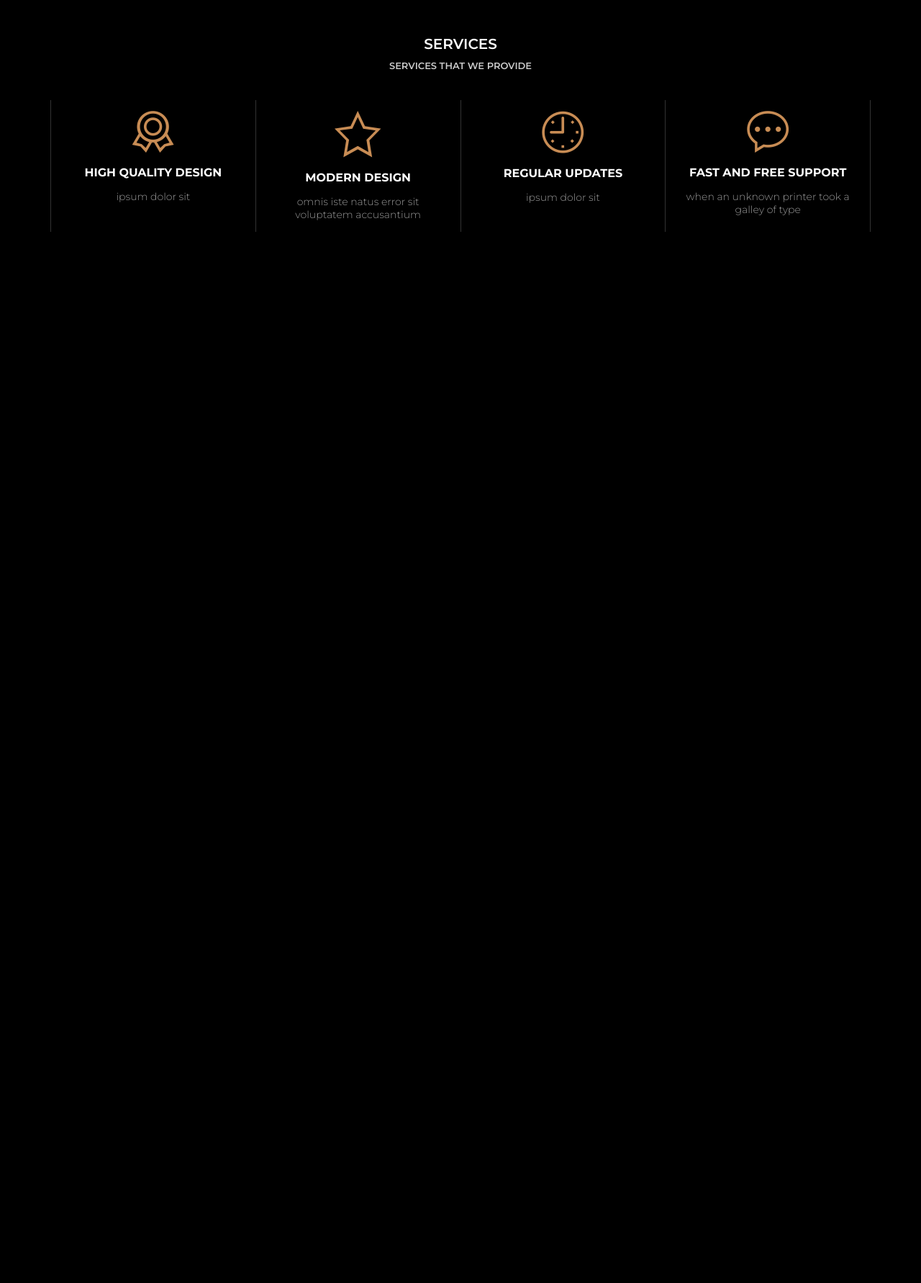
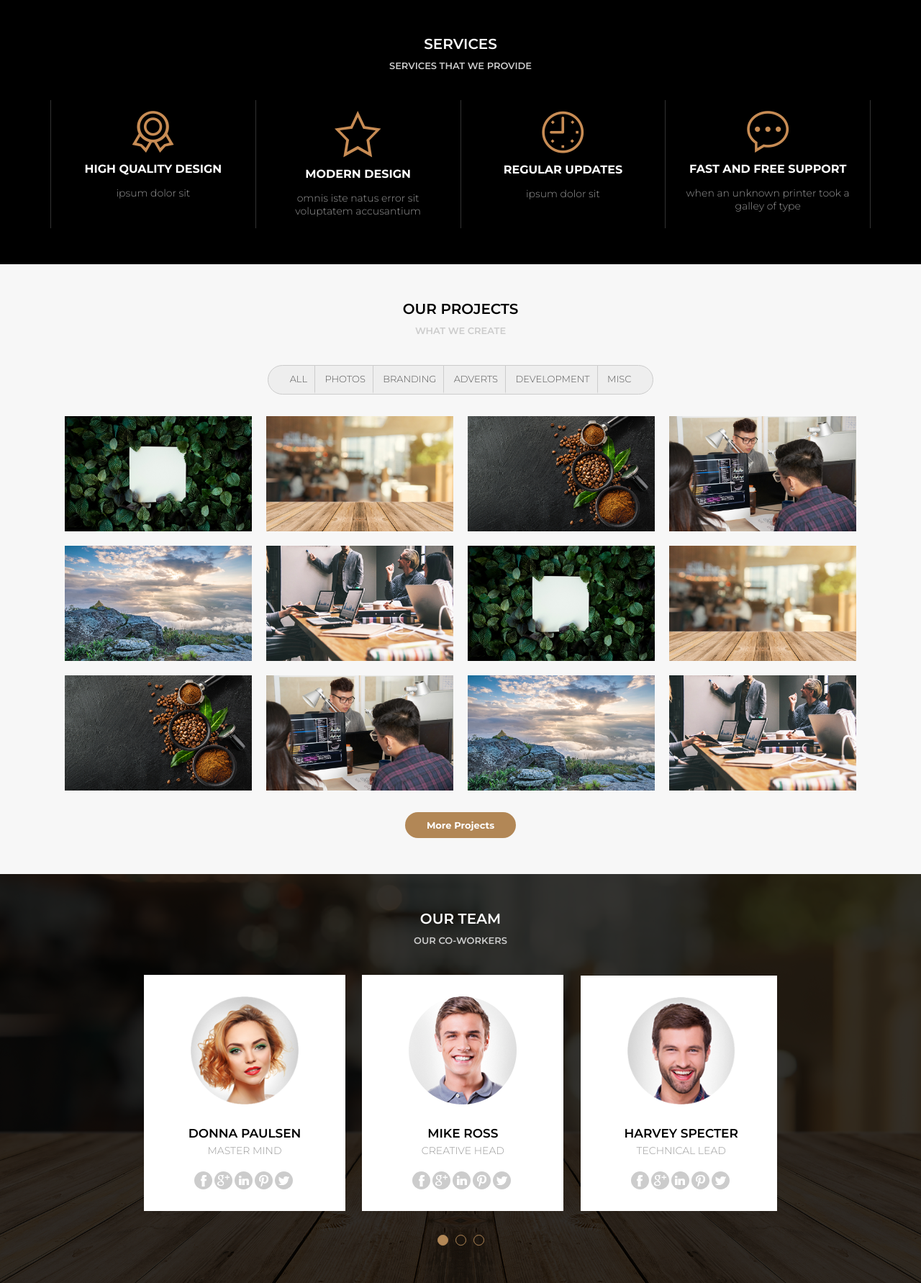
Before and after one commit to jonathanalves25/curso_pzp, a PHP site: page /home.html in a window 1280 px wide. Shown: the part 1294-3076 px from the top of the page at 72% size. Before the commit the page ends 1616 px from the top, so only its background shows below. Run offline with PHP 8.4, Linux system fonts and the light colour scheme.

Commit message:
adicionando seções "our team" e "our projects"

```diff
--- a/awax/assets/css/style.css
+++ b/awax/assets/css/style.css
@@ -247,10 +247,11 @@ header {
     border-left:1px solid #333;
 }
 
+
 .section-service h4 {
     font-size:16px;
     text-transform:uppercase;
-    margin-top:15px;
+    margin-top:10px;
 }
 
 .section-service p {
@@ -258,3 +259,195 @@ header {
     font-size:14px;
     color:#999;
 }
+
+
+
+
+
+.section-projects {
+    display:flex;
+    flex-direction: column;
+    align-items: center;
+}
+
+.section-projects--filters {
+    border:1px solid #CCC;
+    background-color:#EEE;
+    border-radius:30px;
+    display:inline-block;
+    padding:0px 20px;
+}
+
+.section-projects--filters ul,
+.section-projects--filters li {
+    list-style:none;
+}
+
+.section-projects--filters li {
+    display:inline-block;
+    padding:10px;
+    text-transform:uppercase;
+    font-size:13px;
+    border-right:1px solid #CCC;
+    color:#555;
+    border-bottom:3px solid #EEE;
+}
+
+.section-projects--filters li:last-child {
+    border-right:none;
+}
+
+.section-projects--filters li:hover {
+    border-bottom:3px solid #B28756;
+    cursor:pointer;
+}
+
+.section-projects--photos {
+    width:100vw;
+    max-width:1140px;
+    margin-top: 20px;
+    display:flex;
+    flex-wrap:wrap;
+    justify-content: center;
+
+}
+
+.section-projects--photo {
+    width: 280px;
+}
+
+.section-projects--photoarea {
+    width: 260px;
+    height: 160px;
+    margin: 10px;
+}
+
+.section-projects--photoarea img {
+    width:inherit;
+    height:inherit;
+}
+
+.section-projects--photoinfo {
+    position:absolute;
+    display:none;
+    width: inherit;
+    height:inherit;
+    flex-direction:column;
+    justify-content:center;
+    align-items:center;
+    color:#FFF;
+    background-color: rgba(0, 0, 0, 0.5);
+}
+
+.section-projects--photoinfo h5 {
+    font-size:18px;
+}
+
+.section-projects--photoarea:hover .section-projects--photoinfo {
+    display:flex;
+}
+
+.bg-team {
+    background-image: url('../images/bg.jpg');
+    background-size:cover;
+    background-position: center;
+    padding:0;
+}
+
+.section-teamarea {
+    padding-top:50px;
+    padding-bottom:50px;
+    background-color:rgba(0, 0, 0, 0.8);
+}
+
+.section-team {
+    overflow: hidden;
+    max-width:880px;
+    margin:auto;
+}
+
+.section-team .sliders {
+    width:1000vw;
+    height:100%;
+}
+
+.section-team .slide {
+    width:280px;
+    height:100%;
+    min-height:300px;
+    display:inline-block;
+    background-color:#FFF;
+    margin-right:20px;
+}
+
+.section-team .slidearea {
+    height:100%;
+    display:flex;
+    flex-direction: column;
+    align-items:center;
+    justify-content: center;
+    text-transform:uppercase;
+    color:#000;
+    padding:30px;
+}
+
+.section-teamarea .sliders-pointers {
+    margin-top:30px;
+    width:100vw;
+    height:20px;
+    display:flex;
+    align-items:center;
+    justify-content: center;
+}
+
+.section-teamarea .pointers {
+    width:15px;
+    height:15px;
+    border:1px solid #B28756;
+    border-radius:8px;
+    margin-right:5px;
+    margin-left:5px;
+    cursor:pointer;
+}
+
+.section-teamarea .pointers.active {
+    background-color:#B28756;
+}
+
+.section-team--avatar {
+    width:150px;
+    height:auto;
+}
+
+.section-team--name {
+    text-transform:uppercase;
+    font-weight:600;
+    font-size:17px;
+    margin-top:30px;
+}
+
+.section-team--role {
+    font-size:14px;
+    color:#999;
+    margin-top:5px;
+}
+
+.section-team--social {
+    display:flex;
+    margin-top:20px;
+}
+
+.section-team--social a {
+    display:inline-flex;
+    justify-content: center;
+    align-items: center;
+    width:25px;
+    height:25px;
+    background-color:#CCC;
+    border-radius:13px;
+    margin-right:3px;
+}
+
+.section-team--social a:hover {
+    background-color: #B28756;
+}
--- a/awax/home.html
+++ b/awax/home.html
@@ -101,6 +101,197 @@
             </div>
         </div>
     </section>
+    <section class="default light">
+        <div class="section-title">Our Projects</div>
+        <div class="section-desc">What we create</div>
+        <div class="section-body">
+            <div class="section-projects">
+                <div class="section-projects--filters">
+                    <ul>
+                        <li>All</li>
+                        <li>Photos</li>
+                        <li>Branding</li>
+                        <li>Adverts</li>
+                        <li>Development</li>
+                        <li>Misc</li>
+                    </ul>
+                </div>
+                <div class="section-projects--photos">
+                    <div class="section-projects--photo">
+                        <div class="section-projects--photoarea">
+                            <div class="section-projects--photoinfo">
+                                <h5>ABOUT</h5>
+                                <p>when an unknown printer took</p>
+                            </div>
+                            <img src="media/foto1.jpg">
+                        </div>
+                    </div>
+                    <div class="section-projects--photo">
+                        <div class="section-projects--photoarea">
+                            <div class="section-projects--photoinfo">
+                                <h5>ABOUT</h5>
+                                <p>when an unknown printer took</p>
+                            </div>
+                            <img src="media/foto2.jpg">
+                        </div>
+                    </div>
+                    <div class="section-projects--photo">
+                        <div class="section-projects--photoarea">
+                            <div class="section-projects--photoinfo">
+                                <h5>ABOUT</h5>
+                                <p>when an unknown printer took</p>
+                            </div>
+                            <img src="media/foto3.jpg">
+                        </div>
+                    </div>
+                    <div class="section-projects--photo">
+                        <div class="section-projects--photoarea">
+                            <div class="section-projects--photoinfo">
+                                <h5>ABOUT</h5>
+                                <p>when an unknown printer took</p>
+                            </div>
+                            <img src="media/foto4.jpg">
+                        </div>
+                    </div>
+                    <div class="section-projects--photo">
+                        <div class="section-projects--photoarea">
+                            <div class="section-projects--photoinfo">
+                                <h5>ABOUT</h5>
+                                <p>when an unknown printer took</p>
+                            </div>
+                            <img src="media/foto5.jpg">
+                        </div>
+                    </div>
+                    <div class="section-projects--photo">
+                        <div class="section-projects--photoarea">
+                            <div class="section-projects--photoinfo">
+                                <h5>ABOUT</h5>
+                                <p>when an unknown printer took</p>
+                            </div>
+                            <img src="media/foto6.jpg">
+                        </div>
+                    </div>
+                    <div class="section-projects--photo">
+                        <div class="section-projects--photoarea">
+                            <div class="section-projects--photoinfo">
+                                <h5>ABOUT</h5>
+                                <p>when an unknown printer took</p>
+                            </div>
+                            <img src="media/foto1.jpg">
+                        </div>
+                    </div>
+                    <div class="section-projects--photo">
+                        <div class="section-projects--photoarea">
+                            <div class="section-projects--photoinfo">
+                                <h5>ABOUT</h5>
+                                <p>when an unknown printer took</p>
+                            </div>
+                            <img src="media/foto2.jpg">
+                        </div>
+                    </div>
+                    <div class="section-projects--photo">
+                        <div class="section-projects--photoarea">
+                            <div class="section-projects--photoinfo">
+                                <h5>ABOUT</h5>
+                                <p>when an unknown printer took</p>
+                            </div>
+                            <img src="media/foto3.jpg">
+                        </div>
+                    </div>
+                    <div class="section-projects--photo">
+                        <div class="section-projects--photoarea">
+                            <div class="section-projects--photoinfo">
+                                <h5>ABOUT</h5>
+                                <p>when an unknown printer took</p>
+                            </div>
+                            <img src="media/foto4.jpg">
+                        </div>
+                    </div>
+                    <div class="section-projects--photo">
+                        <div class="section-projects--photoarea">
+                            <div class="section-projects--photoinfo">
+                                <h5>ABOUT</h5>
+                                <p>when an unknown printer took</p>
+                            </div>
+                            <img src="media/foto5.jpg">
+                        </div>
+                    </div>
+                    <div class="section-projects--photo">
+                        <div class="section-projects--photoarea">
+                            <div class="section-projects--photoinfo">
+                                <h5>ABOUT</h5>
+                                <p>when an unknown printer took</p>
+                            </div>
+                            <img src="media/foto6.jpg">
+                        </div>
+                    </div>
+                </div>
+
+                <a href="" class="button">More Projects</a>
+            </div>
+        </div>
+    </section>
+
+    <section class="default dark bg-team">
+        <div class="section-teamarea">
+            <div class="section-title">Our Team</div>
+            <div class="section-desc">Our Co-workers</div>
+            <div class="section-body">
+                <div class="section-team">
+                    <div class="sliders">
+                        <div class="slide">
+                            <div class="slidearea">
+                                <img class="section-team--avatar" src="media/mulher1.png">
+                                <div class="section-team--name">Donna Paulsen</div>
+                                <div class="section-team--role">Master Mind</div>
+                                <div class="section-team--social">
+                                    <a href=""><img src="assets/images/facebook.png"></a>
+                                    <a href=""><img src="assets/images/googleplus.png"></a>
+                                    <a href=""><img src="assets/images/linkedin.png"></a>
+                                    <a href=""><img src="assets/images/pinterest.png"></a>
+                                    <a href=""><img src="assets/images/twitter.png"></a>
+                                </div>
+                            </div>
+                        </div>
+                        <div class="slide">
+                            <div class="slidearea">
+                                <img class="section-team--avatar" src="media/homem2.png">
+                                <div class="section-team--name">Mike Ross</div>
+                                <div class="section-team--role">Creative Head</div>
+                                <div class="section-team--social">
+                                    <a href=""><img src="assets/images/facebook.png"></a>
+                                    <a href=""><img src="assets/images/googleplus.png"></a>
+                                    <a href=""><img src="assets/images/linkedin.png"></a>
+                                    <a href=""><img src="assets/images/pinterest.png"></a>
+                                    <a href=""><img src="assets/images/twitter.png"></a>
+                                </div>
+                            </div>
+                        </div>
+                        <div class="slide">
+                            <div class="slidearea">
+                                <img class="section-team--avatar" src="media/homem1.png">
+                                <div class="section-team--name">Harvey Specter</div>
+                                <div class="section-team--role">Technical Lead</div>
+                                <div class="section-team--social">
+                                    <a href=""><img src="assets/images/facebook.png"></a>
+                                    <a href=""><img src="assets/images/googleplus.png"></a>
+                                    <a href=""><img src="assets/images/linkedin.png"></a>
+                                    <a href=""><img src="assets/images/pinterest.png"></a>
+                                    <a href=""><img src="assets/images/twitter.png"></a>
+                                </div>
+                            </div>
+                        </div>
+                    </div>
+                </div>
+            </div>
+            <div class="sliders-pointers">
+                <div class="pointers active"></div>
+                <div class="pointers"></div>
+                <div class="pointers"></div>
+            </div>
+        </div>
+    </section>
+
 </main>
 <footer>
 
```
